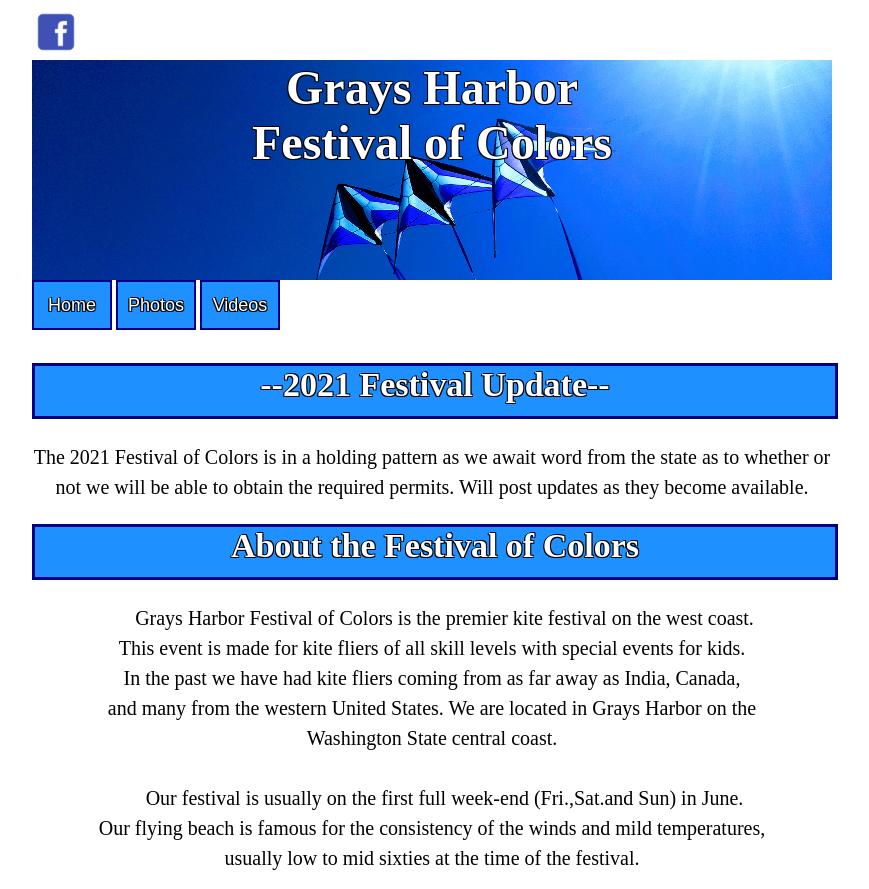
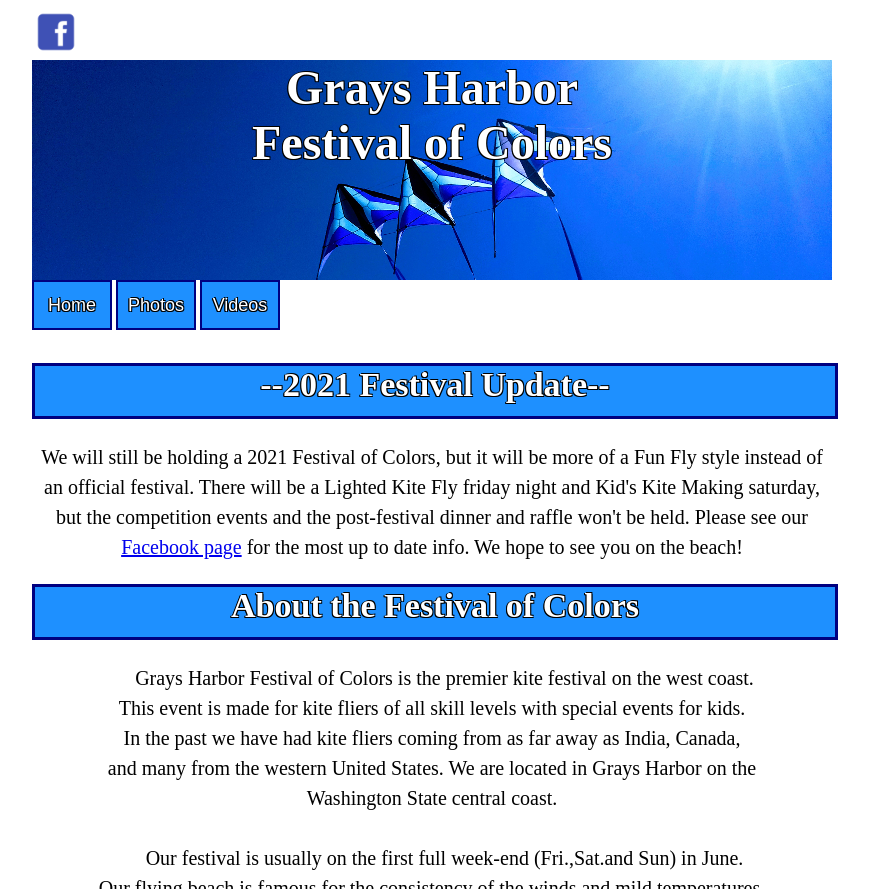
Before and after one commit to kyleb13/kyleb13.github.io, a Jekyll site: the page index.html, which Jekyll copies as it is, in a window 1280 px wide, cut to the strip 0-889 px from the top of the page. Shown: the whole strip, without its empty margins (208-1077 px from the left). Built offline with Jekyll 4.4.1, drawn with Linux system fonts in a browser that asks for light colours.

Commit message:
updating 2021 festival info

```diff
--- a/index.html
+++ b/index.html
@@ -118,8 +118,10 @@
             </div>
             <div id="alignDiv">
                 <h1 id="bodyHeader">--2021 Festival Update--</h1>
-                    <p id="aboutParagraph"> The 2021 Festival of Colors is in a holding pattern as we await word from the state as to
-                    whether or not we will be able to obtain the required permits. Will post updates as they become available.<br\>
+                    <p id="aboutParagraph"> We will still be holding a 2021 Festival of Colors, but it will be more of a Fun Fly style instead of an<br\>
+                        official festival. There will be a Lighted Kite Fly friday night and Kid's Kite Making saturday, but the competition events and <br\>
+                        the post-festival dinner and raffle won't be held. Please see our <a href="https://www.facebook.com/OceanShoresFesitvalOfColors">Facebook page</a> for the most up to date info.<br\>
+                        We hope to see you on the beach!
                     </p>
                 <h1 id="bodyHeader">About the Festival of Colors</h1>
                     <p id="aboutParagraph"> &emsp; Grays Harbor Festival of Colors is the premier kite festival on the west coast.<br/>
```
